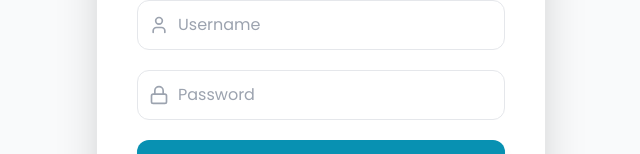
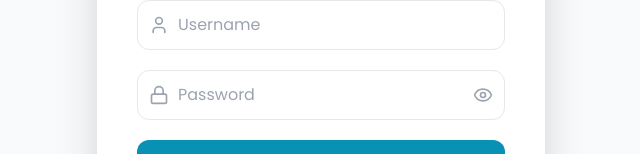
Before and after one commit to Shanqi05/CAT201_PROJECT, a React (Vite) app in the folder secondbook-frontend/: page /login in a window 1280 px wide. Shown: the part 264-418 px from the top of the page, without its empty margins (319-959 px from the left). Built offline with nearby package versions, Linux system fonts and the light colour scheme.

Commit message:
add eye haha

```diff
--- a/secondbook-frontend/src/pages/Auth/LoginPage.jsx
+++ b/secondbook-frontend/src/pages/Auth/LoginPage.jsx
@@ -1,12 +1,13 @@
 import React, {useEffect, useRef, useState} from 'react';
 import { Link, useNavigate, useLocation } from 'react-router-dom';
-import { LogIn, Lock, User, BookOpen } from 'lucide-react';
+import { LogIn, Lock, User, BookOpen, Eye, EyeOff } from 'lucide-react'; // Added Eye and EyeOff
 
 const LoginPage = () => {
     const navigate = useNavigate();
     const location = useLocation();
     const [loginInput, setLoginInput] = useState('');
     const [password, setPassword] = useState('');
+    const [showPassword, setShowPassword] = useState(false); // New state for visibility
     const API_URL = 'http://localhost:8080/CAT201_project/login';
     const hasAlerted = useRef(false);
 
@@ -96,13 +97,21 @@
                             <Lock className="h-5 w-5 text-gray-400" />
                         </div>
                         <input
-                            type="password"
+                            type={showPassword ? "text" : "password"} // Type changes based on state
                             placeholder="Password"
-                            className="block w-full pl-10 pr-4 py-3 border border-gray-200 rounded-xl focus:ring-2 focus:ring-cyan-500 focus:border-transparent outline-none transition-all"
+                            className="block w-full pl-10 pr-12 py-3 border border-gray-200 rounded-xl focus:ring-2 focus:ring-cyan-500 focus:border-transparent outline-none transition-all"
                             value={password}
                             onChange={(e) => setPassword(e.target.value)}
                             required
                         />
+                        {/* Eye Button Toggle */}
+                        <button
+                            type="button"
+                            className="absolute inset-y-0 right-0 pr-3 flex items-center text-gray-400 hover:text-cyan-600 transition-colors"
+                            onClick={() => setShowPassword(!showPassword)}
+                        >
+                            {showPassword ? <EyeOff className="h-5 w-5" /> : <Eye className="h-5 w-5" />}
+                        </button>
                     </div>
 
                     <button
```
